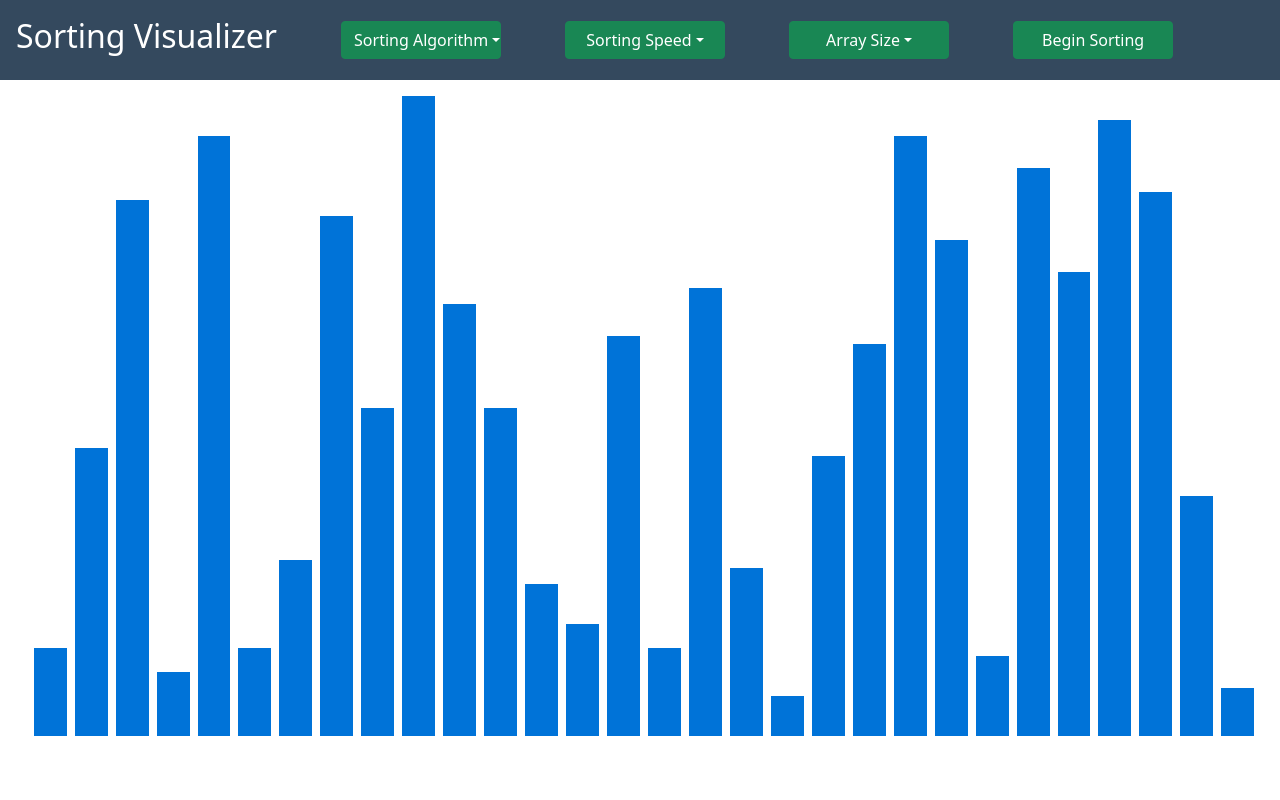
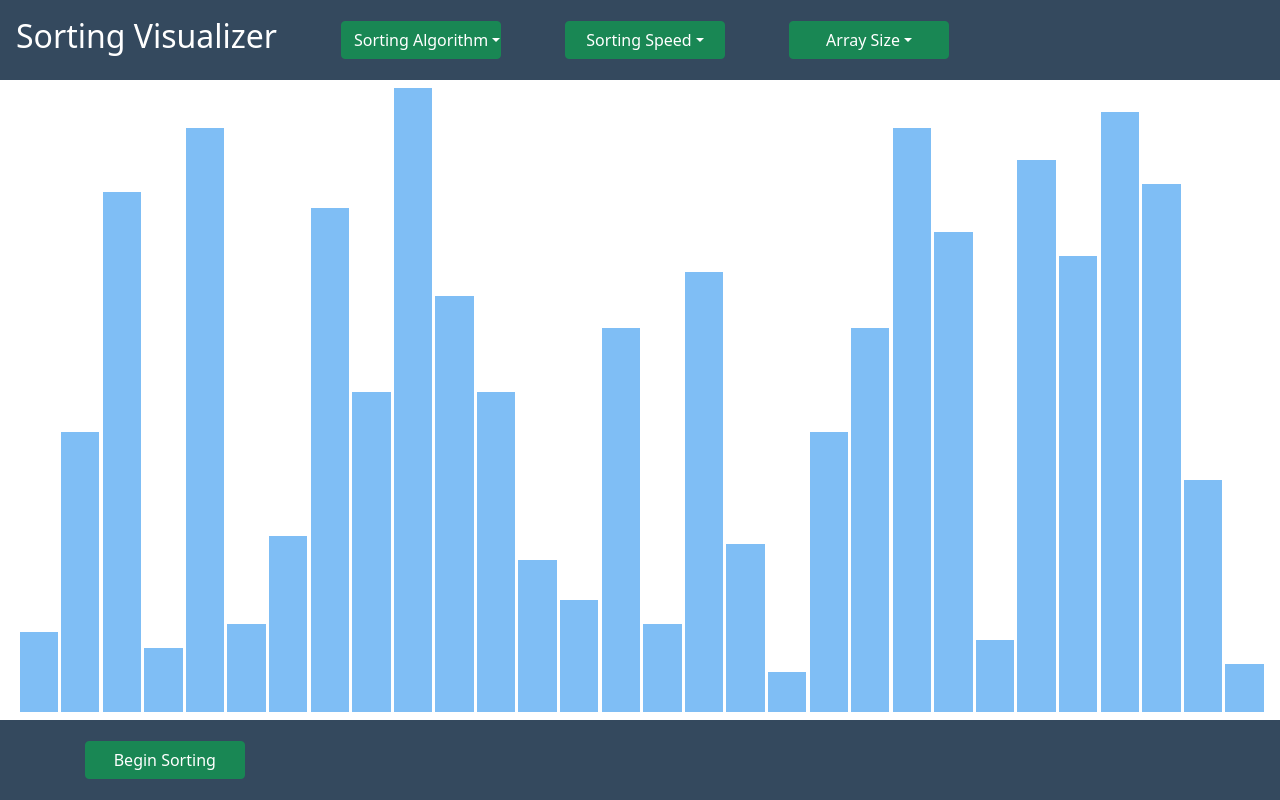
Before and after one commit to NasserMughrabi/sorting-algo, a React (Create React App) app: page / in a window 1280 px wide. Built offline with nearby package versions, Linux system fonts and the light colour scheme; the HTML template or start-up script is replaced by a standard one.

Commit message:
app looks good on laptops, need to work on smaller screens

```diff
--- a/src/App.js
+++ b/src/App.js
@@ -1,23 +1,19 @@
 import React from "react";
-import Bar from "./components/Bar";
+import Bars from "./components/Bars";
 import NavBar from "./components/NavBar";
+import Bottom from "./components/Bottom";
 
 
-const arr = Array(30).fill(5).map(() => Math.round(Math.random() * 80))
+const arr = Array(30).fill(5).map(() => Math.round(Math.random() * 78));
 
 function App() {
   return (
     <>
-      <header>
-        <NavBar />
-      </header>
-      <main>
-        {arr.map((item, index)=>{
-          return (
-            <Bar key={index} item={item}/>
-          )
-        })}
-      </main>
+    <main>
+      <NavBar />
+      <Bars arr={arr}/>
+      <Bottom />
+    </main>
     </>
 
   );
--- a/src/components/Bar.js
+++ b/src/components/Bar.js
@@ -2,15 +2,19 @@ import React from 'react'
 import styled from 'styled-components/macro';
 
 
+
 const BarItem = styled.div`
-  margin-left: 0.5rem;
-  width: 10vw;
+  width: 3vw;
 `;
 
 const Bar = ({item}) => {
-  const color = '#0073d8';
+  const color = '#7fbef5';
+  // const color = '#0073d8';
+  // 5E9ED6
   return (
-    <BarItem style={{height:`${item}vh`, background: `${color}`}} />
+    <div className='full-bar'>
+      <BarItem style={{height:`${item}vh`, background: `${color}`}} />
+    </div>
   )
 }
 
--- /dev/null
+++ b/src/components/Bars.js
@@ -0,0 +1,16 @@
+import React from 'react'
+import Bar from './Bar'
+
+const Bars = ({arr}) => {
+    return (
+        <section className="bars">
+            {arr.map((item, index)=>{
+                return (
+                <Bar key={index} item={item}/>
+                )
+            })}
+        </section>
+    );
+}
+
+export default Bars
--- /dev/null
+++ b/src/components/Bottom.js
@@ -0,0 +1,15 @@
+import React from 'react'
+import Button from 'react-bootstrap/Button';
+
+
+const Bottom = () => {
+  return (
+    <section className='bottom'>
+        <div className='btn-div'>
+            <Button style={{width:'10rem'}}  className='algos-drop' variant="success">Begin Sorting</Button>
+        </div>
+    </section>
+  )
+}
+
+export default Bottom
--- a/src/components/NavBar.js
+++ b/src/components/NavBar.js
@@ -1,17 +1,18 @@
 import React from 'react'
 import styled from 'styled-components/macro'
 import Dropdown from 'react-bootstrap/Dropdown';
-import Button from 'react-bootstrap/Button';
 
 const Nav = styled.nav`
   background-color: #34495e;
   height: 10vh;
+  width: 100vw;
   display:flex;
   align-items: center;
 `;
 
 const NavBar = () => {
   return (
+    <section className='navbar'>
       <Nav>
         <h2 className='title'>Sorting Visualizer</h2>
       <Dropdown className='algos-drop'>
@@ -47,8 +48,9 @@ const NavBar = () => {
           <Dropdown.Item href="#/action-3">Something else</Dropdown.Item>
         </Dropdown.Menu>
       </Dropdown>
-    <Button style={{width:'10rem'}}  className='algos-drop' variant="success">Begin Sorting</Button>
       </Nav>
+    </section>
+
   );
 }
 
--- a/src/index.css
+++ b/src/index.css
@@ -5,8 +5,12 @@
 }
 
 
-main {
-  height: 87vh;
+.navbar{
+  padding-top: 0;
+}
+
+.bars {
+  height: 79vh;
   width: 100vw;
   padding: 0vh 2vw;
   padding-bottom: 0vh;
@@ -14,12 +18,30 @@ main {
   word-spacing: 1px;
   text-align: center;
   justify-content: center;
-  align-items: baseline;
-  /* color: #0073d8; */
 }
 
-header{
-  height: 12vh;
+.full-bar{
+  height: 78vh;
+  display: flex;
+  width: 10vw;
+  margin-left: 0.2rem;
+  border: none;
+  align-items: flex-end;
+}
+
+.bottom{
+  height: 10vh;
+  background-color: #34495e;
+  /* text-align: center; */
+  /* padding-top: 1.3rem; */
+  /* align-items: center; */
+  /* text-align: center; */
+  /* justify-content: center; */
+  padding: 1.3rem;
+}
+
+.btn-div{
+
 }
 
 .algos-drop{
@@ -29,13 +51,10 @@ header{
   margin-left: 1rem;
   color: white;
 }
-
 .bar{
   margin-left: 0.5rem;
-  /* background-color: red; */
   width: 10vw;
 }
-
 #dropdown-width{
   width: '10rem';
 }
```
Lines whose indentation alone changed are shown as unchanged.
